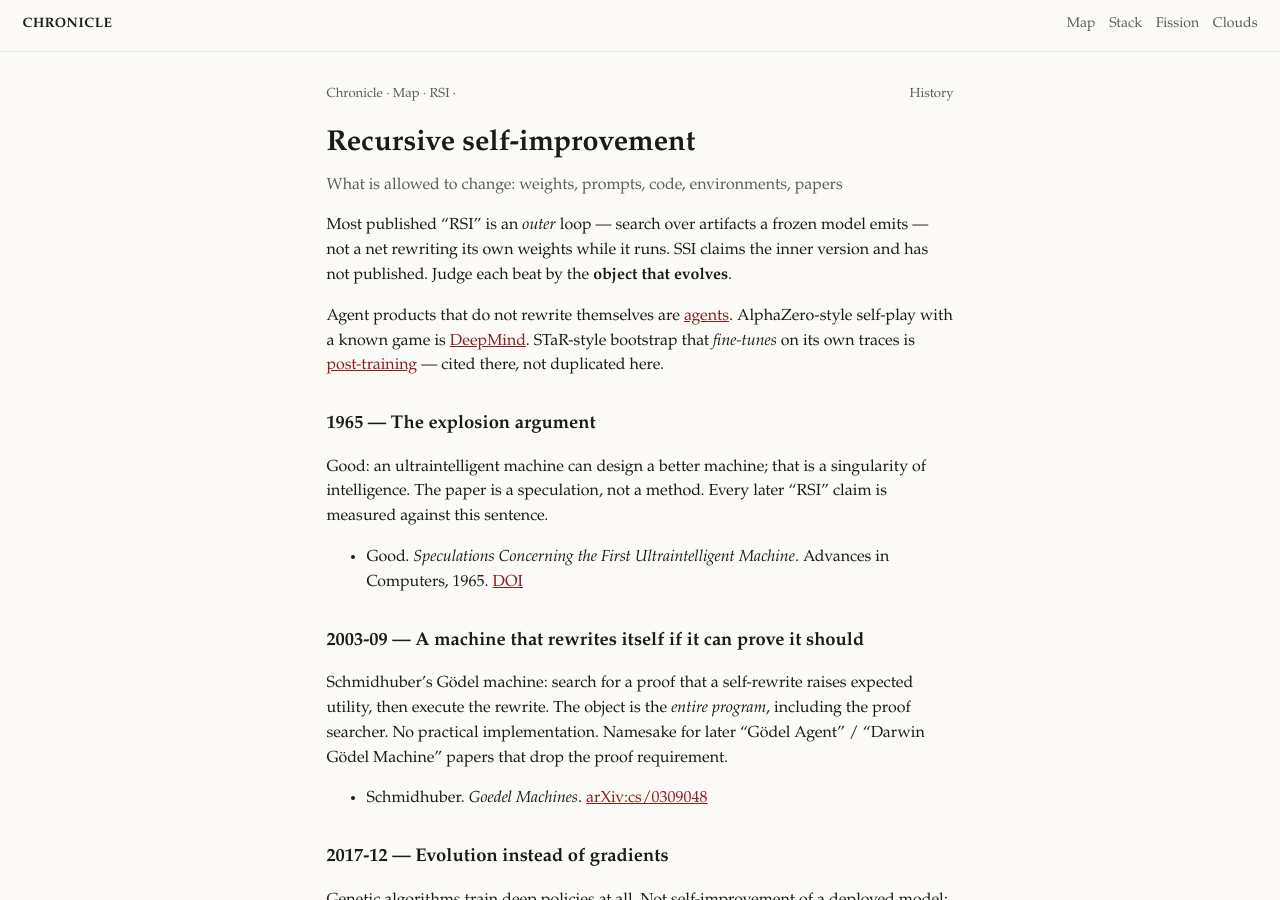
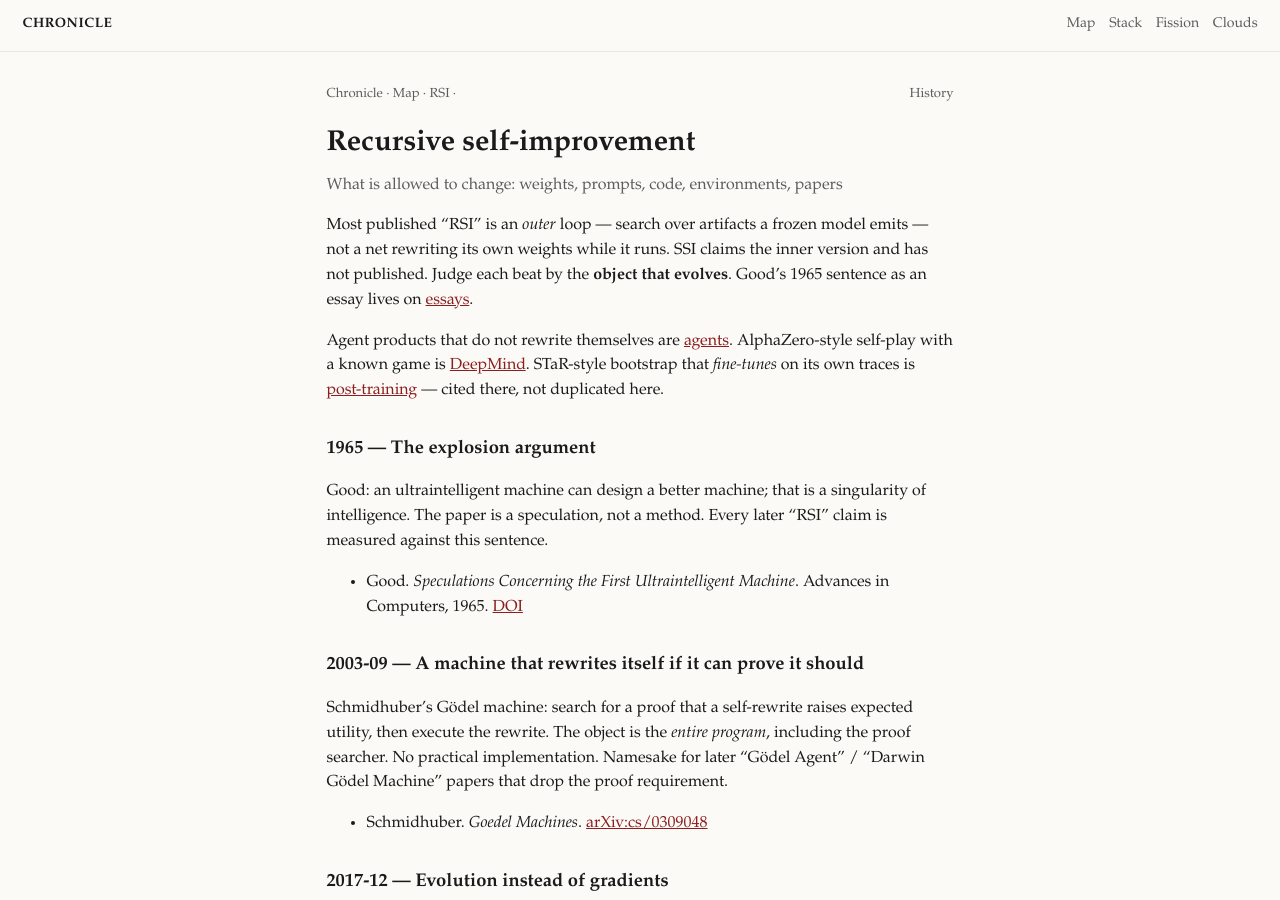
Before and after one commit to vandontduong/chronicle, a Jekyll site: the page built from timelines/rsi.md, in a window 1280 px wide and 900 px high. Built offline with Jekyll 4.4.1, drawn with Linux system fonts in a browser that asks for light colours.

Commit message:
Point RSI how-to-read at essays for Good

```diff
--- a/timelines/rsi.md
+++ b/timelines/rsi.md
@@ -8,7 +8,7 @@ permalink: /timelines/rsi/
 
 <p class="meta">What is allowed to change: weights, prompts, code, environments, papers</p>
 
-Most published “RSI” is an *outer* loop — search over artifacts a frozen model emits — not a net rewriting its own weights while it runs. SSI claims the inner version and has not published. Judge each beat by the **object that evolves**.
+Most published “RSI” is an *outer* loop — search over artifacts a frozen model emits — not a net rewriting its own weights while it runs. SSI claims the inner version and has not published. Judge each beat by the **object that evolves**. Good's 1965 sentence as an essay lives on [essays]({{ '/timelines/essays/' | relative_url }}).
 
 Agent products that do not rewrite themselves are [agents]({{ '/timelines/agents/' | relative_url }}). AlphaZero-style self-play with a known game is [DeepMind]({{ '/timelines/deepmind/' | relative_url }}). STaR-style bootstrap that *fine-tunes* on its own traces is [post-training]({{ '/timelines/post-training/' | relative_url }}) — cited there, not duplicated here.
 
```
